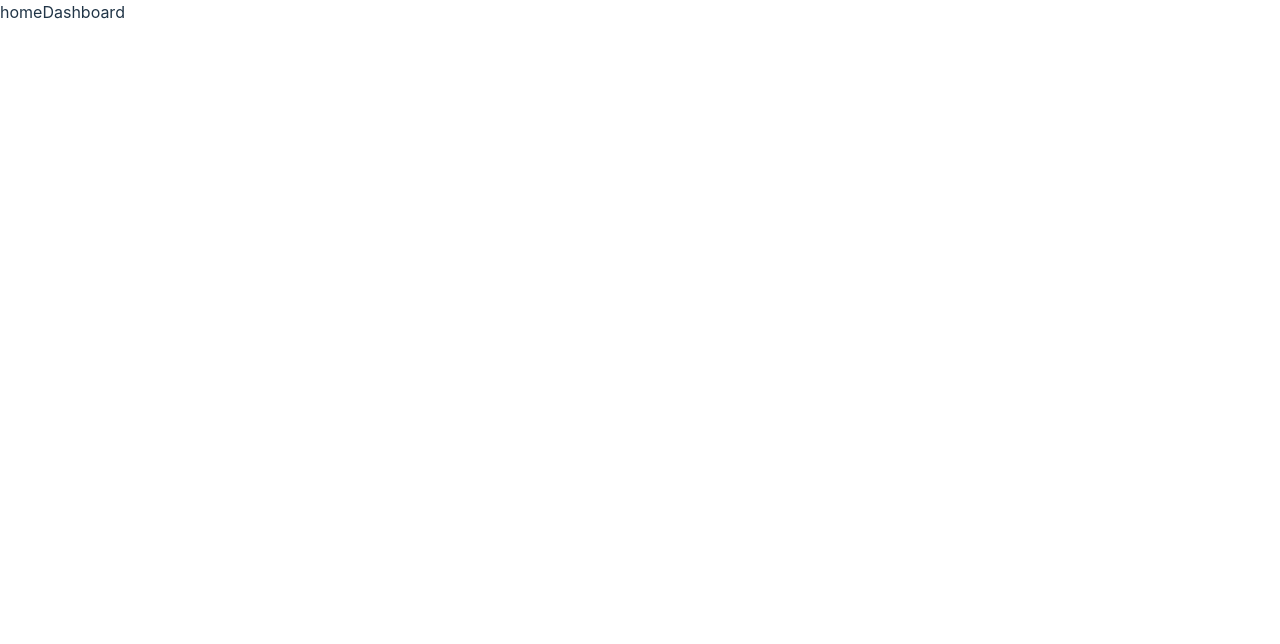
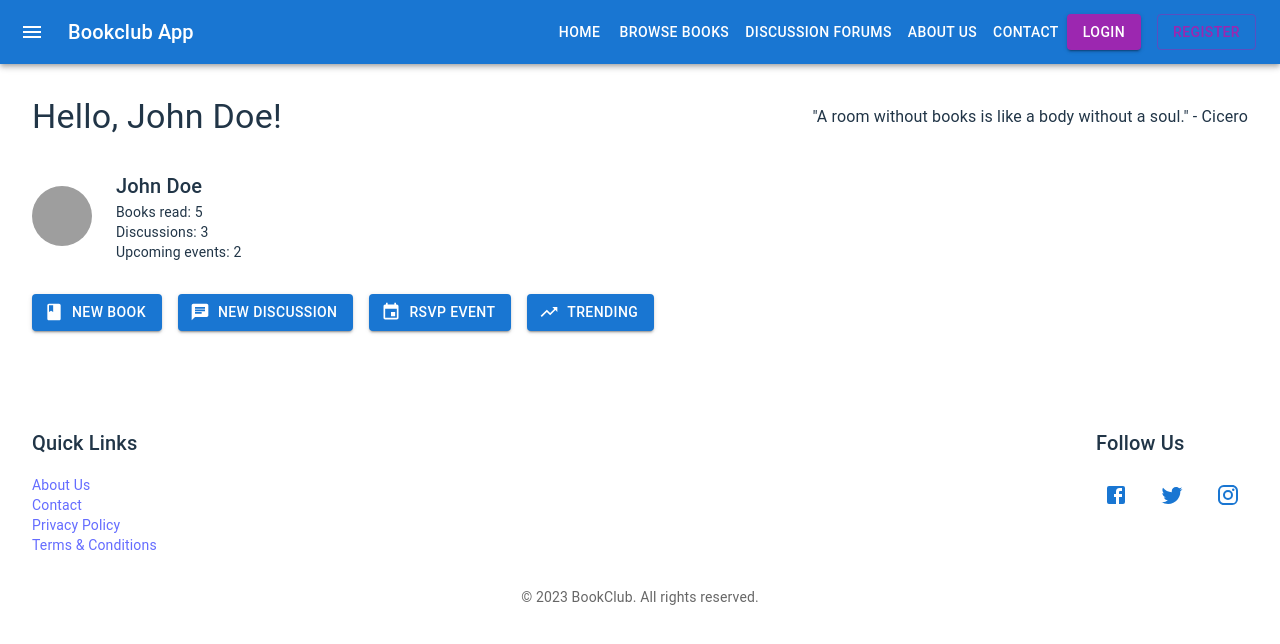
Before and after one commit to BiTheDev/BookclubApp, a React (Vite) app in the folder frontend/: page /home in a window 1280 px wide. Shown: the top 644 px of the page. Built offline with nearby package versions, Linux system fonts and the light colour scheme; grey boxes are pictures that could not be loaded.

Commit message:
updated component structure and app color theme

```diff
--- a/frontend/src/App.css
+++ b/frontend/src/App.css
@@ -1,4 +1,3 @@
-
 
 .logo {
   height: 6em;
--- a/frontend/src/App.jsx
+++ b/frontend/src/App.jsx
@@ -5,17 +5,25 @@ import HomeDashboard from './Pages/HomeDashboard/homeDashboard';
 import Access from './Pages/AccessPage/access';
 import './App.css'
 import LandingPage from './Pages/LandingPage/LandingPage';
+import Header from './Components/Header/Header';
+import Footer from './Components/Footer/Footer';
 
 const darkTheme = createTheme({
   palette: {
     mode: "dark",
   }
 });
+const defaultTheme = createTheme({
+  palette: {
+    mode: "light",
+  }
+});
 
 function App() {
 
   return (
-    <ThemeProvider theme={darkTheme}>
+    <ThemeProvider theme={defaultTheme}>
+      <Header/>
       <BrowserRouter>
         <Routes>
         <Route path="/" element={<LandingPage />} />
@@ -23,6 +31,7 @@ function App() {
           <Route path="/access" element={<Access />} />
         </Routes>
       </BrowserRouter>
+      <Footer/>
     </ThemeProvider>
   )
 }
--- a/frontend/src/Components/Footer/footer.jsx
+++ b/frontend/src/Components/Footer/footer.jsx
@@ -4,7 +4,7 @@ import { Facebook, Twitter, Instagram } from '@mui/icons-material';
 
 const Footer = () => {
   return (
-    <Box p={4} bgcolor="background.paper" mt={4}>
+    <Box p={4} bgcolor="background.paper">
       <Box display="flex" justifyContent="space-between" flexWrap="wrap">
 
         <Box>
--- a/frontend/src/Pages/HomeDashboard/homeDashboard.jsx
+++ b/frontend/src/Pages/HomeDashboard/homeDashboard.jsx
@@ -1,8 +1,48 @@
-import React from 'react'
+import React from 'react';
+import {
+  Box, Typography, Button, Avatar, List, ListItem, ListItemIcon, ListItemText
+} from '@mui/material';
+import { Book, Chat, Event, TrendingUp } from '@mui/icons-material';
 
 const HomeDashboard = () => {
+  // Dummy data for illustration
+  const user = {
+    name: "John Doe",
+    avatarUrl: "https://example.com/avatar.jpg",
+    booksRead: 5,
+    discussionsJoined: 3,
+    upcomingEvents: 2
+  };
   return (
-    <div>homeDashboard</div>
+    <Box p={4}>
+      {/* Welcome Banner */}
+      <Box display="flex" justifyContent="space-between" alignItems="center" mb={4}>
+        <Typography variant="h4">Hello, {user.name}!</Typography>
+        <Typography variant="body1">"A room without books is like a body without a soul." - Cicero</Typography>
+      </Box>
+
+      {/* User Profile Summary */}
+      <Box display="flex" alignItems="center" mb={4}>
+        <Avatar src={user.avatarUrl} alt={user.name} sx={{ width: 60, height: 60, mr: 3 }} />
+        <Box>
+          <Typography variant="h6">{user.name}</Typography>
+          <Typography variant="body2">Books read: {user.booksRead}</Typography>
+          <Typography variant="body2">Discussions: {user.discussionsJoined}</Typography>
+          <Typography variant="body2">Upcoming events: {user.upcomingEvents}</Typography>
+        </Box>
+      </Box>
+
+      {/* Quick Links */}
+      <Box mb={4}>
+        <Button variant="contained" color="primary" startIcon={<Book />}>New Book</Button>
+        <Button variant="contained" color="primary" startIcon={<Chat />} sx={{ ml: 2 }}>New Discussion</Button>
+        <Button variant="contained" color="primary" startIcon={<Event />} sx={{ ml: 2 }}>RSVP Event</Button>
+        <Button variant="contained" color="primary" startIcon={<TrendingUp />} sx={{ ml: 2 }}>Trending</Button>
+      </Box>
+
+      {/* Other sections like Recommendations, Current Reads, Upcoming Events, etc. can follow similarly. */}
+
+    </Box>
   )
 }
 
--- a/frontend/src/Pages/LandingPage/LandingPage.jsx
+++ b/frontend/src/Pages/LandingPage/LandingPage.jsx
@@ -7,12 +7,10 @@ import CommunityHighlight from './Components/CommunityHighlight/CommunityHighlig
 import UpcomingEvents from './Components/UpcomingEvents/UpcomingEvents'
 import JoinUs from './Components/JoinUs/JoinUs'
 import FAQs from './Components/FAQs/FAQs'
-import Footer from '../../Components/Footer/Footer'
 
 const LandingPage = () => {
   return (
     <div>
-        <Header/>
         <HeroSection/>
         <WaveDivider invert={true}/>
         <FeatureBooks/>
@@ -20,7 +18,6 @@ const LandingPage = () => {
         <UpcomingEvents/>
         <JoinUs/>
         <FAQs/>
-        <Footer/>
     </div>
   )
 }
--- a/frontend/src/index.css
+++ b/frontend/src/index.css
@@ -2,11 +2,6 @@
   font-family: Inter, system-ui, Avenir, Helvetica, Arial, sans-serif;
   line-height: 1.5;
   font-weight: 400;
-
-  color-scheme: light dark;
-  color: rgba(255, 255, 255, 0.87);
-  background-color: #242424;
-
   font-synthesis: none;
   text-rendering: optimizeLegibility;
   -webkit-font-smoothing: antialiased;
```
